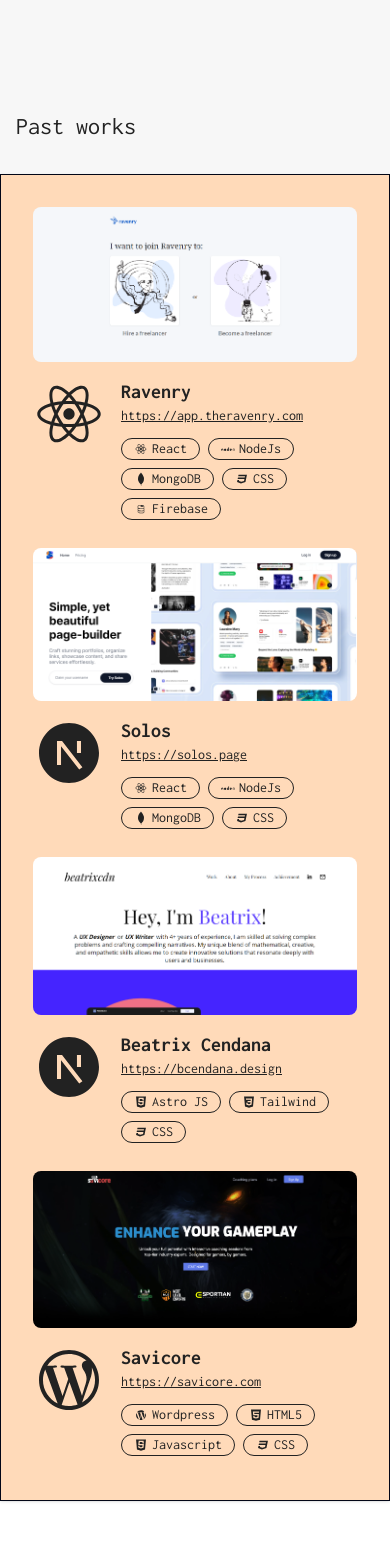
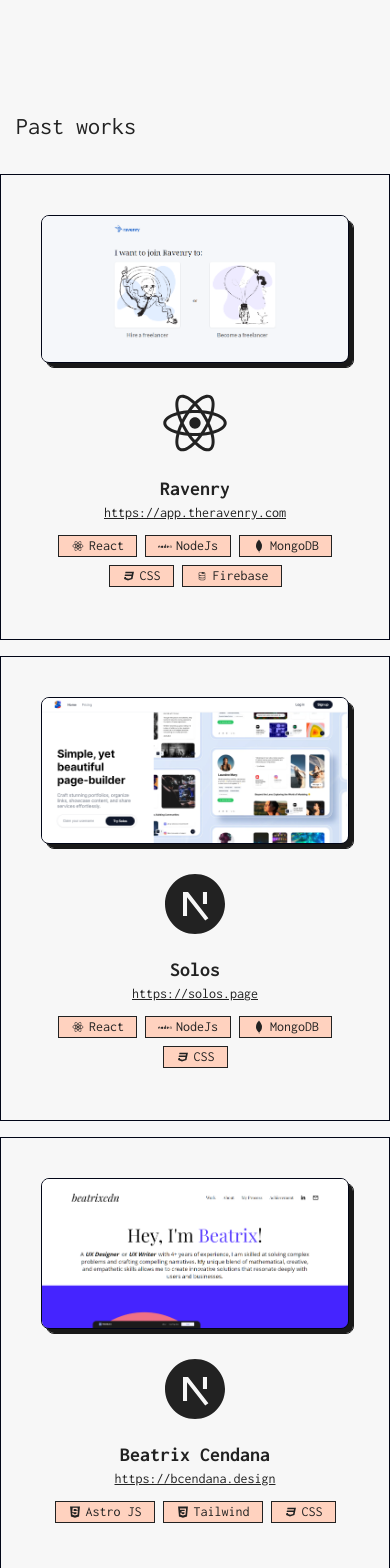
Before and after one commit to rianAnugrah/cv, a Next.js app: page /works in a window 390 px wide. Shown: the top 1568 px of the page. Before the commit the page ends 1501 px from the top, so only its background shows below. Built offline with nearby package versions, Linux system fonts and the light colour scheme.

Commit message:
Update My Works

```diff
--- a/app/home/page.tsx
+++ b/app/home/page.tsx
@@ -37,35 +37,35 @@
           <Link
             href="mailto:asnara.dev@gmail.com"
             target="_blank"
-            className="hover:scale-125 hover:text-[#A9D6EB] transition-all"
+            className="hover:scale-125 hover:text-slate-500 transition-all hover:border-slate-500 border border-transparent"
           >
             <TiMail />
           </Link>
           <Link
             href="https://facebook.com/sei.nairuka"
             target="_blank"
-            className="hover:scale-125 hover:text-[#A9D6EB] transition-all"
+            className="hover:scale-125 hover:text-slate-500 transition-all hover:border-slate-500 border border-transparent"
           >
             <TiSocialFacebook />
           </Link>
           <Link
             href="https://id.linkedin.com/in/rian-anugrah-217113118"
             target="_blank"
-            className="hover:scale-125 hover:text-[#A9D6EB] transition-all"
+            className="hover:scale-125 hover:text-slate-500 transition-all hover:border-slate-500 border border-transparent"
           >
             <TiSocialLinkedin />
           </Link>
           <Link
             href="https://twitter.com/@asnaradirdja"
             target="_blank"
-            className="hover:scale-125 hover:text-[#A9D6EB] transition-all"
+            className="hover:scale-125 hover:text-slate-500 transition-all hover:border-slate-500 border border-transparent"
           >
             <TiSocialTwitter />
           </Link>
           <Link
             href="https://github.com/rianAnugrah"
             target="_blank"
-            className="hover:scale-125 hover:text-[#A9D6EB] transition-all"
+            className="hover:scale-125 hover:text-slate-500 transition-all hover:border-slate-500 border border-transparent"
           >
             <TiSocialGithub />
           </Link>
--- a/app/store/page.tsx
+++ b/app/store/page.tsx
@@ -4,7 +4,7 @@
 
 export default function StorePage() {
   return (
-    <div className="w-full max-w-[64rem] h-screen  gap-4 flex flex-col items-start justify-start lg:justify-center pt-4 text-[#222]">
+    <div className="w-full max-w-[64rem] mb-6  gap-4 flex flex-col items-start justify-start lg:justify-center pt-4 text-[#222]">
       <h1 className="text-2xl mb-4 mt-8  px-4 lg:px-0">Store <span className="text-sm text-[#222]">Coming soon</span></h1>
       <ContainerGlass>
         <div className="w-full h-full flex items-center justify-center">
--- a/app/works/page.tsx
+++ b/app/works/page.tsx
@@ -21,16 +21,20 @@
   return (
     <div className="w-full max-w-[64rem] gap-4 flex flex-col items-start justify-start lg:justify-center pt-4 text-[#222]">
       <h1 className="text-2xl mb-4 mt-8  px-4 lg:px-0">Past works</h1>
-      <ContainerGlass>
-
-        <Image width={1280} height={720} alt="works-img" src="/img/ravenry.PNG" className="w-full lg:w-[360px]  object-cover rounded-lg" />
-        <div className="flex gap-4 items-start lg:items-center">
-
+      <div className="w-full flex flex-col gap-4">
+        <Card>
+          <Image
+            width={1280}
+            height={720}
+            alt="works-img"
+            src="/img/ravenry.PNG"
+            className="w-full lg:w-[360px]  object-cover rounded-lg border border-slate-950 drop-shadow-[5px_5px_0px_rgba(0,0,0,0.9)]"
+          />
+          <DescBox>
             <div className="text-7xl">
               <RiReactjsFill />
             </div>
-          <div className="flex flex-col items-start">
-
+            <div className="flex flex-col items-center lg:items-start">
               <p className="text-xl font-bold">Ravenry</p>
               <Link
                 href="https://app.theravenry.com"
@@ -39,7 +43,7 @@
               >
                 https://app.theravenry.com
               </Link>
-            <div className="flex gap-2 my-3 flex-wrap">
+              <div className="flex gap-2 my-3 flex-wrap justify-center lg:justify-start">
                 <Pile>
                   <DiReact />
                   <p>React</p>
@@ -62,14 +66,21 @@
                 </Pile>
               </div>
             </div>
-        </div>
-
-        <Image width={1280} height={720} alt="works-img" src="/img/solos.PNG" className="w-full lg:w-[360px]  object-cover rounded-lg" />
-        <div className="flex gap-4 items-start lg:items-center">
+          </DescBox>
+        </Card>
+        <Card>
+          <Image
+            width={1280}
+            height={720}
+            alt="works-img"
+            src="/img/solos.PNG"
+            className="w-full lg:w-[360px]  object-cover rounded-lg border border-slate-950 drop-shadow-[5px_5px_0px_rgba(0,0,0,0.9)]"
+          />
+          <DescBox>
             <div className="text-7xl">
               <RiNextjsFill />
             </div>
-          <div className="flex flex-col items-start">
+            <div className="flex flex-col items-center lg:items-start">
               <p className="text-xl font-bold">Solos</p>
               <Link
                 href="https://solos.page"
@@ -78,7 +89,7 @@
               >
                 https://solos.page
               </Link>
-            <div className="flex gap-2 my-3 flex-wrap">
+              <div className="flex gap-2 my-3 flex-wrap justify-center lg:justify-start">
                 <Pile>
                   <DiReact />
                   <p>React</p>
@@ -97,14 +108,22 @@
                 </Pile>
               </div>
             </div>
-        </div>
-        <Image width={1280} height={720} alt="works-img" src="/img/bcendana.PNG" className="w-full lg:w-[360px]  object-cover rounded-lg" />
-        <div className="flex gap-4 items-start lg:items-center">
+          </DescBox>
+        </Card>
+        <Card>
+          <Image
+            width={1280}
+            height={720}
+            alt="works-img"
+            src="/img/bcendana.PNG"
+            className="w-full lg:w-[360px]  object-cover rounded-lg border border-slate-950 drop-shadow-[5px_5px_0px_rgba(0,0,0,0.9)]"
+          />
+          <DescBox>
             <div className="text-7xl">
               <RiNextjsFill />
             </div>
 
-          <div className="flex flex-col items-start">
+            <div className="flex flex-col items-center lg:items-start">
               <p className="text-xl font-bold">Beatrix Cendana</p>
               <Link
                 href="https://botak-ps.vercel.app/monitor"
@@ -113,7 +132,7 @@
               >
                 https://bcendana.design
               </Link>
-            <div className="flex gap-2 my-3 flex-wrap">
+              <div className="flex gap-2 my-3 flex-wrap justify-center lg:justify-start">
                 <Pile>
                   <DiJavascript />
                   <p>Astro JS</p>
@@ -129,13 +148,21 @@
                 </Pile>
               </div>
             </div>
-        </div>
-        <Image width={1280} height={720} alt="works-img" src="/img/savicore.PNG" className="w-full lg:w-[360px]  object-cover rounded-lg" />
-        <div className="flex gap-4 items-start lg:items-center">
+          </DescBox>
+        </Card>
+        <Card>
+          <Image
+            width={1280}
+            height={720}
+            alt="works-img"
+            src="/img/savicore.PNG"
+            className="w-full lg:w-[360px]  object-cover rounded-lg border border-slate-950 drop-shadow-[5px_5px_0px_rgba(0,0,0,0.9)]"
+          />
+          <DescBox>
             <div className="text-7xl">
               <RiWordpressFill />
             </div>
-          <div className="flex flex-col items-start">
+            <div className="flex flex-col items-center lg:items-start">
               <p className="text-xl font-bold">Savicore</p>
               <Link
                 href="https://savicore.com"
@@ -144,7 +171,7 @@
               >
                 https://savicore.com
               </Link>
-            <div className="flex gap-2 my-3 flex-wrap">
+              <div className="flex gap-2 my-3 flex-wrap justify-center lg:justify-start">
                 <Pile>
                   <DiWordpress />
                   <p>Wordpress</p>
@@ -163,16 +190,26 @@
                 </Pile>
               </div>
             </div>
+          </DescBox>
+        </Card>
       </div>
-      </ContainerGlass>
     </div>
   );
 }
 
 const Pile = ({ children }: { children: React.ReactNode }) => {
   return (
-    <div className="flex gap-1 items-center border rounded-full px-3 text-sm text-[#222] border-[#222]">
+    <div className="flex gap-1 items-center border  px-3 text-sm text-[#222] bg-pastel-peach border-[#222]">
       {children}
     </div>
   );
 };
+
+const Card = ({ children }: { children: React.ReactNode }) => {
+  return <div className="flex flex-col lg:flex-row border p-10 gap-6 border-slate-950 w-full">{children}</div>;
+};
+
+
+const DescBox = ({ children }: { children: React.ReactNode }) => {
+  return <div className="flex gap-4 flex-col items-center lg:items-start">{children}</div>;
+};
--- a/tailwind.config.ts
+++ b/tailwind.config.ts
@@ -8,6 +8,16 @@
   ],
   theme: {
     extend: {
+      colors: {
+        pastel: {
+          pink: "#FAD4D8",
+          blue: "#A8DFF7",
+          green: "#C9F4DE",
+          yellow: "#FFE7A8",
+          lavender: "#D6CFFF",
+          peach: "#FFD2BF",
+        },
+      },
       backgroundImage: {
         "dark-gradient": "url('/images/dark-gradient.jpg')",
         "gradient-radial": "radial-gradient(var(--tw-gradient-stops))",
```
Lines whose indentation alone changed are shown as unchanged.
